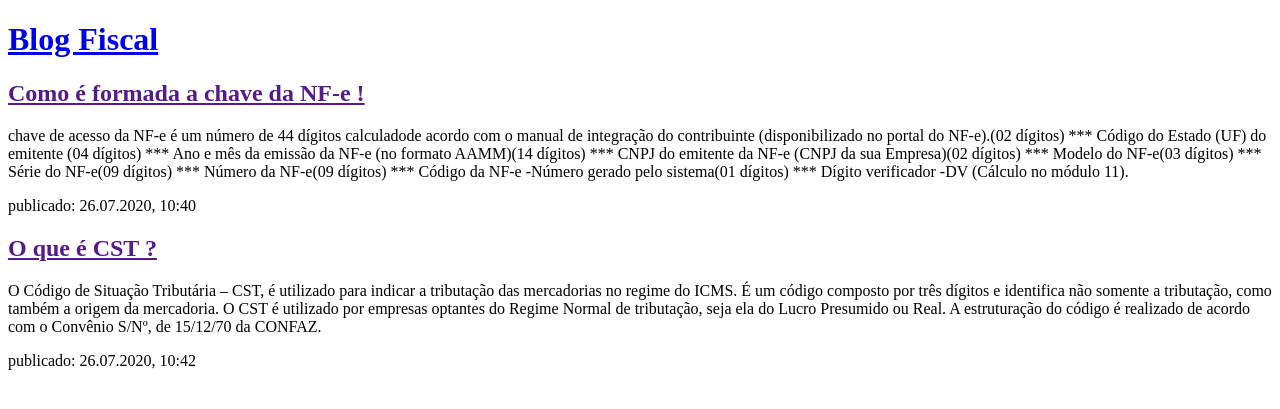
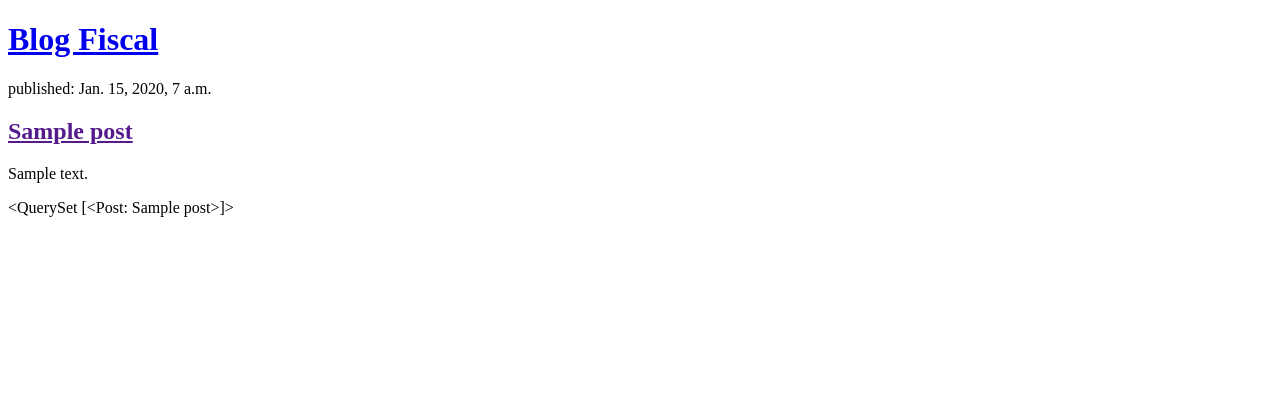
Before and after one commit to robscarvalho8/my-first-blog, a Django app: page / in a window 1280 px wide. Shown: the top 409 px of the page. Run offline with Django 3.2, Linux system fonts and the light colour scheme; tables that the repository leaves empty hold one stand-in row (values such as "Sample post").

Commit message:
Modified templates to display posts from database.

```diff
--- a/blog/templates/blog/post_list.html
+++ b/blog/templates/blog/post_list.html
@@ -8,24 +8,14 @@
     <div>
         <h1><a href="/">Blog Fiscal</a></h1>
     </div>
-
+    {% for post in posts %}
     <div>
-        <h2><a href="">Como é formada a chave da NF-e !</a></h2>
-        <p> chave de acesso da NF-e é um número de 44 dígitos calculadode  acordo com   o   manual   de   integração   do contribuinte (disponibilizado no portal do NF-e).(02 dígitos) *** Código do Estado (UF) do emitente (04 dígitos) *** Ano e mês da emissão da NF-e (no formato AAMM)(14 dígitos) *** CNPJ do emitente da NF-e (CNPJ da sua Empresa)(02 dígitos) *** Modelo do NF-e(03 dígitos) *** Série do NF-e(09 dígitos) *** Número da NF-e(09 dígitos) *** Código da NF-e -Número gerado pelo sistema(01 dígitos) *** Dígito verificador -DV (Cálculo no módulo 11).</p>
-        <p> publicado: 26.07.2020, 10:40</p>
+        <p>published: {{ post.published_date }}</p>
+        <h2><a href="">{{ post.title }}</a></h2>
+        <p>{{ post.text |linebreaksbr }}</p>
+        {{ posts }}
     </div>
-
-    <div>
-        <h2><a href="">O que é CST ?</a></h2>
-        <p>O Código de Situação Tributária – CST, é utilizado para indicar a tributação das mercadorias no regime do ICMS.
-
-            É um código composto por três dígitos e identifica não somente a tributação, como também a origem da mercadoria.
-
-            O CST é utilizado por empresas optantes do Regime Normal de tributação, seja ela do Lucro Presumido ou Real.
-
-            A estruturação do código é realizado de acordo com o Convênio S/Nº, de 15/12/70 da CONFAZ.</p>
-        <p> publicado: 26.07.2020, 10:42</p>
-    </div>
+    {% endfor %}
 
 </body>
 </html>
--- a/blog/views.py
+++ b/blog/views.py
@@ -1,6 +1,9 @@
 from django.shortcuts import render
+from .models import Post
+from django.utils import timezone
 
 def post_list(request):
-    return render(request, 'blog/post_list.html', {})
+    posts = Post.objects.filter(published_date__lte=timezone.now()).order_by('published_date')
+    return render(request, 'blog/post_list.html', {'posts': posts})
 
 # Create your views here.
```
